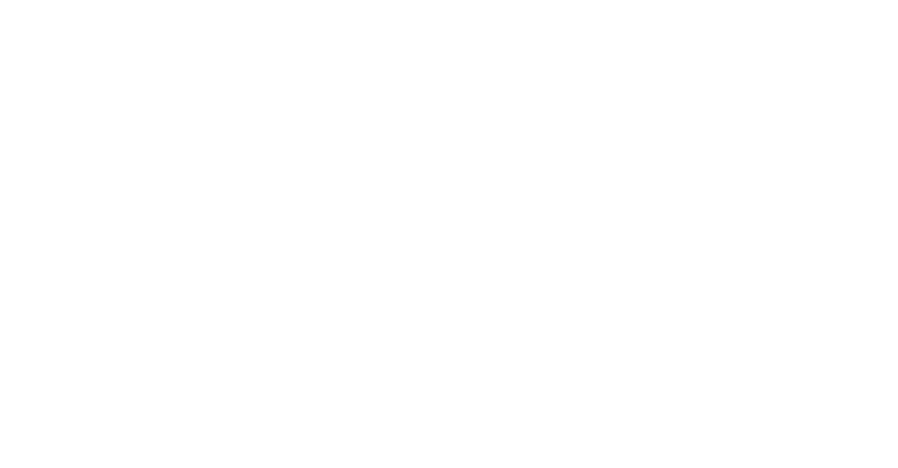
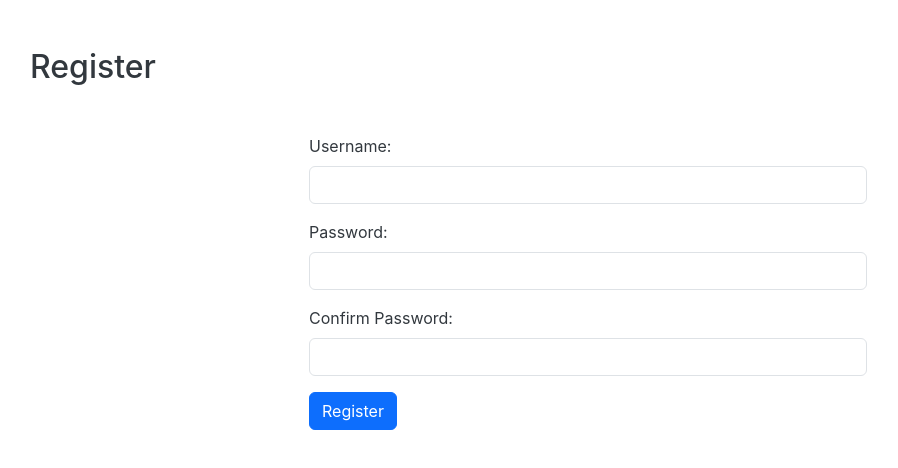
Before and after one commit to antonlukisha/SeismicTomographyFrontend, a React (Vite) app: page /register in a window 1280 px wide. Before the commit this address had no page. Shown: the top 468 px of the page, without its empty margins (52-950 px from the left). Built offline with nearby package versions, Linux system fonts and the light colour scheme.

Commit message:
add register page

```diff
--- /dev/null
+++ b/src/components/Register/RegisterForm.jsx
@@ -0,0 +1,105 @@
+import React, { useState } from 'react';
+
+const RegisterForm = () => {
+  const [username, setUsername] = useState('');
+  const [password, setPassword] = useState('');
+  const [confirmPassword, setConfirmPassword] = useState('');
+  const [errorMessage, setErrorMessage] = useState('');
+  const [successMessage, setSuccessMessage] = useState('');
+
+  const isPasswordStrong = (password) => {
+    const hasUpperCase = /[A-Z]/.test(password);
+    const hasLowerCase = /[a-z]/.test(password);
+    const hasNumber = /\d/.test(password);
+    return password.length >= 8 && hasUpperCase && hasLowerCase && hasNumber;
+  };
+
+  const handleRegister = async (e) => {
+    e.preventDefault();
+    setErrorMessage('');
+    setSuccessMessage('');
+
+    if (password !== confirmPassword) {
+      setErrorMessage("Passwords do not match");
+      return;
+    }
+
+    if (!isPasswordStrong(password)) {
+      setErrorMessage("Password must be at least 8 characters long and include uppercase, lowercase, and a number");
+      return;
+    }
+
+    const newUser = {
+      username,
+      password,
+      role: "user",
+      sign_up_date: new Date().toISOString(),
+      last_login_date: new Date().toISOString(),
+    };
+
+    try {
+      const response = await fetch('http://localhost:8000/api/users/register', {
+        method: 'POST',
+        headers: {
+          'Content-Type': 'application/json'
+        },
+        body: JSON.stringify(newUser),
+      });
+
+      if (response.status === 201) {
+        setSuccessMessage("User registered successfully!");
+      } else {
+        const errorData = await response.json();
+        setErrorMessage(errorData.error.content || "Registration failed");
+      }
+    } catch (error) {
+      setErrorMessage("An error occurred. Please try again later.");
+    }
+  };
+
+  return (
+    <form onSubmit={handleRegister} className="w-50 mx-auto mt-5">
+      <div className="mb-3">
+        <label htmlFor="username" className="form-label">Username:</label>
+        <input
+          type="text"
+          id="username"
+          name="username"
+          className="form-control"
+          value={username}
+          onChange={(e) => setUsername(e.target.value)}
+          required
+        />
+      </div>
+      <div className="mb-3">
+        <label htmlFor="password" className="form-label">Password:</label>
+        <input
+          type="password"
+          id="password"
+          name="password"
+          className="form-control"
+          value={password}
+          onChange={(e) => setPassword(e.target.value)}
+          required
+        />
+      </div>
+      <div className="mb-3">
+        <label htmlFor="confirmPassword" className="form-label">Confirm Password:</label>
+        <input
+          type="password"
+          id="confirmPassword"
+          name="confirmPassword"
+          className="form-control"
+          value={confirmPassword}
+          onChange={(e) => setConfirmPassword(e.target.value)}
+          required
+        />
+      </div>
+      {errorMessage && <div className="alert alert-danger" role="alert">{errorMessage}</div>}
+      {successMessage && <div className="alert alert-success" role="alert">{successMessage}</div>}
+      <button type="submit" className="btn btn-primary">Register</button>
+    </form>
+  );
+};
+
+export default RegisterForm;
--- /dev/null
+++ b/src/pages/Register/Register.jsx
@@ -0,0 +1,13 @@
+import React from 'react';
+import RegisterForm from '../../components/Register/RegisterForm';
+
+const Register = () => {
+  return (
+    <div className="container mt-5">
+      <h2>Register</h2>
+      <RegisterForm />
+    </div>
+  );
+};
+
+export default Register;
--- a/src/routes/comon.jsx
+++ b/src/routes/comon.jsx
@@ -6,12 +6,17 @@
 import { MainLayout } from '../components/Layouts/MainLayout';
 import Tasks from '../pages/Tasks/Tasks';
 import Login from '../pages/Login/Login';
+import Register from '../pages/Register/Register';
 import ProtectedRoute from './ProtectedRoute';
 import ProtectedPage from '../pages/Protected/ProtectedPage';
 
 export const commonRoutes = [
     { path: '/login',
          element: <Login />
+    },
+    {
+        path: '/register',
+        element: <Register />
     },
     {
         path: '/',
```
